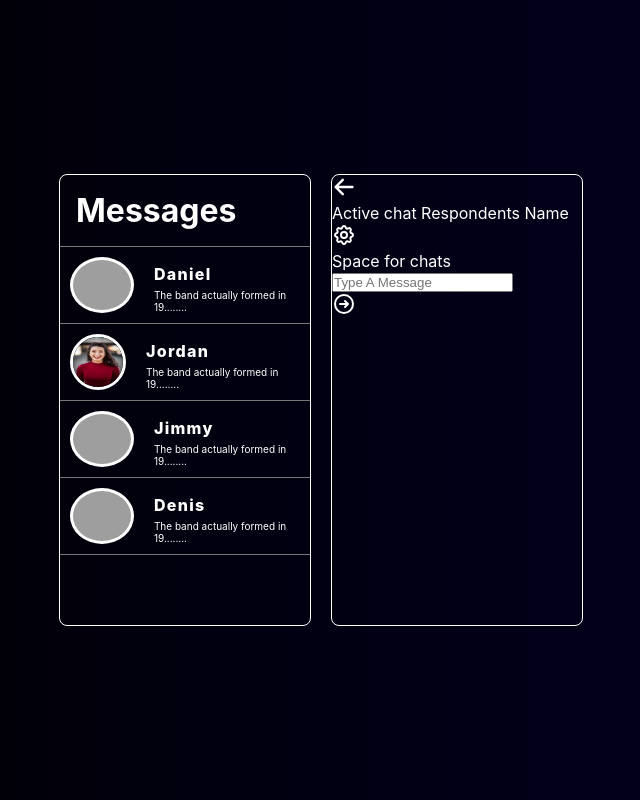
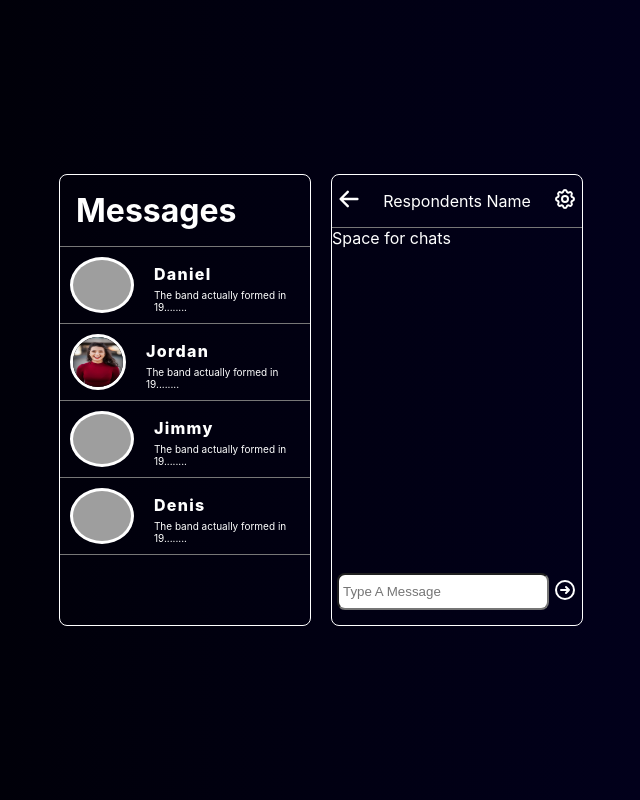
Before and after one commit to arthurkyambadde/messagingApp, a React (Create React App) app: page / in a window 1280 px wide. Shown: the whole page, without its empty margins (319-959 px from the left). Built offline with nearby package versions, Linux system fonts and the light colour scheme; grey boxes are pictures that could not be loaded.

Commit message:
styles: add styles for ChatMessages component's children component

```diff
--- a/src/Components/ChatMessages/ChatMessages.js
+++ b/src/Components/ChatMessages/ChatMessages.js
@@ -9,20 +9,51 @@ const ChatContainer = styled.div`
   width: 250px;
   border: 1px solid #fff;
   border-radius: 8px;
+  position: relative;
+`;
+
+const ChatMessageHeader = styled.div`
+  display: flex;
+  flex-direction: row;
+  align-items: center;
+  justify-content: center;
+  border-bottom: 1px solid #777;
+  padding: 16px;
+  position: relative;
+`;
+
+const NewMessageInfo = styled.div`
+  display: flex;
+  justify-content: space-between;
+  padding: 5px;
+  position: absolute;
+  bottom: 10px;
+  width: 100%;
+`;
+
+const TextInputArea = styled.input`
+  border-radius: 8px;
+  height: 25px;
+  padding: 4px;
+  width: 80%;
 `;
 
 class ChatMessages extends React.Component {
   render() {
     return (
       <ChatContainer>
-        <div>
+        <ChatMessageHeader>
           <ReturnArrow />
-          <div>Active chat Respondents Name</div>
+          <div>Respondents Name</div>
           <SettingsIcon />
-        </div>
+        </ChatMessageHeader>
         <div>Space for chats</div>
-        <input type="text" placeholder="Type A Message" />
-        <SendMessageArrow />
+
+        <NewMessageInfo>
+          <TextInputArea type="text" placeholder="Type A Message" />
+          <SendMessageArrow />
+        </NewMessageInfo>
+
         <div></div>
       </ChatContainer>
     );
--- a/src/Components/Icons/ReturnArrow.js
+++ b/src/Components/Icons/ReturnArrow.js
@@ -1,9 +1,17 @@
 import React from "react";
+import styled from "styled-components";
+
+const ReturnArrowContainer = styled.div`
+  position: absolute;
+  left: 5px;
+  top: 50%;
+  transform: translateY(-50%);
+`;
 
 class ReturnArrow extends React.Component {
   render() {
     return (
-      <div>
+      <ReturnArrowContainer>
         <svg
           xmlns="http://www.w3.org/2000/svg"
           viewBox="0 0 20 20"
@@ -16,7 +24,7 @@ class ReturnArrow extends React.Component {
             clipRule="evenodd"
           />
         </svg>
-      </div>
+      </ReturnArrowContainer>
     );
   }
 }
--- a/src/Components/Icons/SendMessageArrow.js
+++ b/src/Components/Icons/SendMessageArrow.js
@@ -1,9 +1,17 @@
 import React from "react";
+import styled from "styled-components";
+
+const SendMessageArrowContainer = styled.div`
+  position: absolute;
+  right: 15px;
+  top: 50%;
+  transform: translateY(-50%);
+`;
 
 class SendMessageArrow extends React.Component {
   render() {
     return (
-      <div>
+      <SendMessageArrowContainer>
         <svg
           xmlns="http://www.w3.org/2000/svg"
           fill="none"
@@ -18,7 +26,7 @@ class SendMessageArrow extends React.Component {
             d="M13 9l3 3m0 0l-3 3m3-3H8m13 0a9 9 0 11-18 0 9 9 0 0118 0z"
           />
         </svg>
-      </div>
+      </SendMessageArrowContainer>
     );
   }
 }
--- a/src/Components/Icons/SettingsIcon.js
+++ b/src/Components/Icons/SettingsIcon.js
@@ -1,9 +1,17 @@
 import React from "react";
+import styled from "styled-components";
+
+const SettingsIconContainer = styled.div`
+  position: absolute;
+  right: 5px;
+  top: 50%;
+  transform: translateY(-50%);
+`;
 
 class SettingsIcon extends React.Component {
   render() {
     return (
-      <div>
+      <SettingsIconContainer>
         <svg
           xmlns="http://www.w3.org/2000/svg"
           class="h-6 w-6"
@@ -24,7 +32,7 @@ class SettingsIcon extends React.Component {
             d="M15 12a3 3 0 11-6 0 3 3 0 016 0z"
           />
         </svg>
-      </div>
+      </SettingsIconContainer>
     );
   }
 }
```
